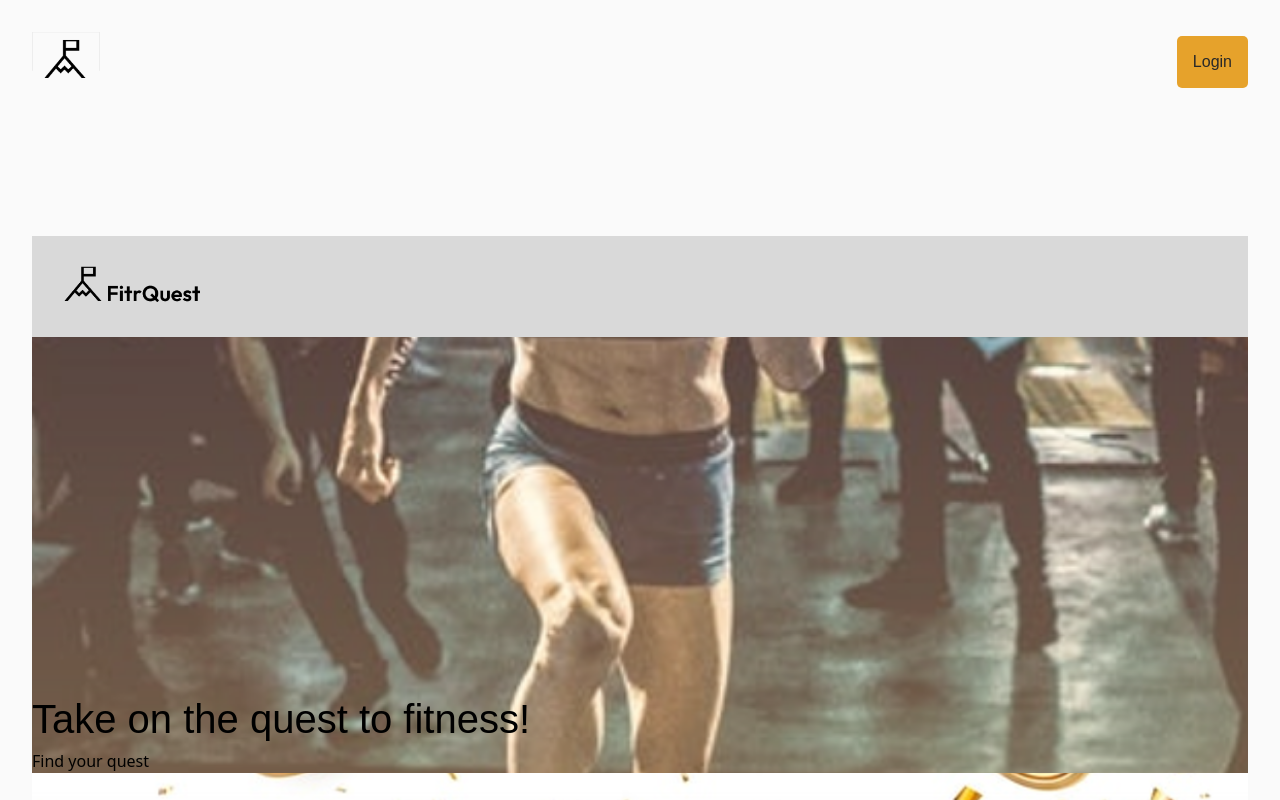
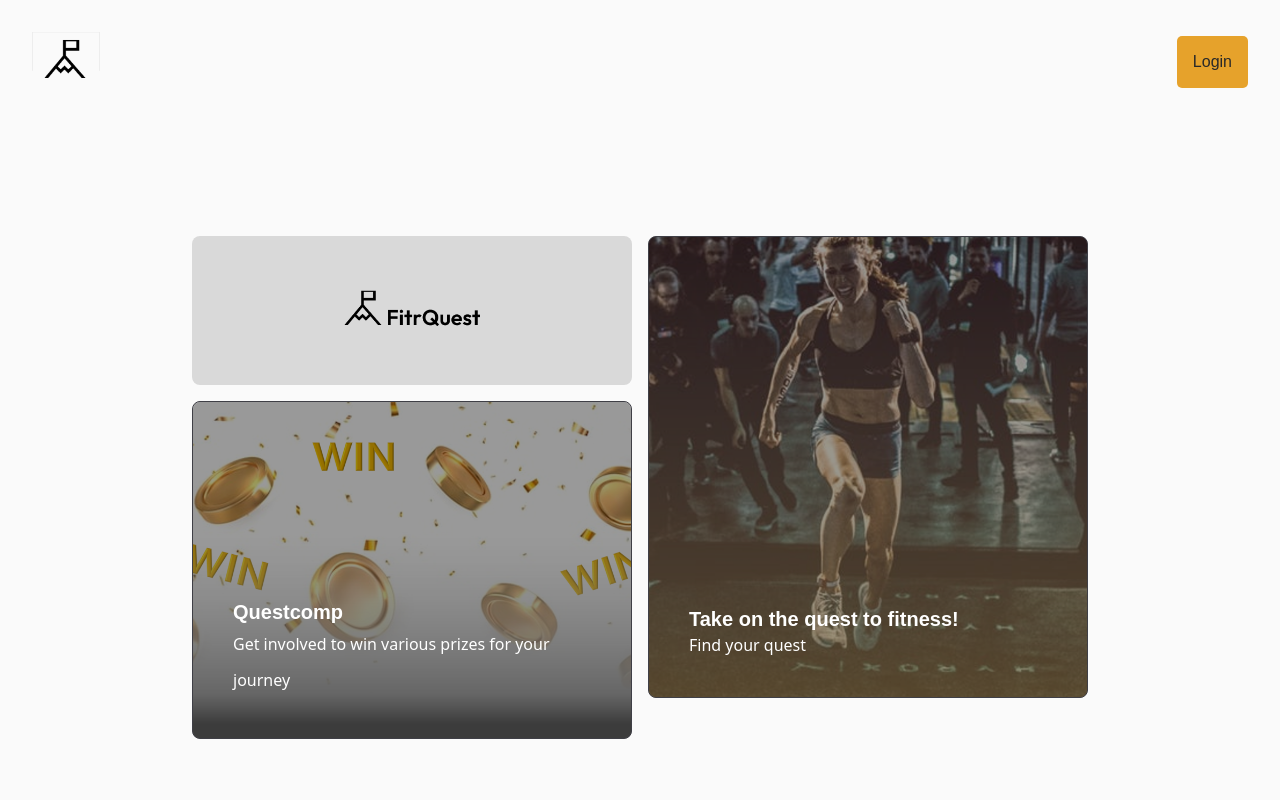
Before and after one commit to Nathan-47/fitrquest, a React (Vite) app in the folder src/: page / in a window 1280 px wide. Shown: the top 800 px of the page. Built offline with nearby package versions, Linux system fonts and the light colour scheme; a web font is replaced by a local one.

Commit message:
content directory update

```diff
--- a/src/tailwind.config.js
+++ b/src/tailwind.config.js
@@ -1,6 +1,6 @@
 /** @type {import('tailwindcss').Config} */
 export default {
-  content: ['./index.html', './src/**/*.{js,ts,jsx,tsx}'],
+  content: ['./index.html', './**/*.{js,ts,jsx,tsx}'],
   theme: {
     extend: {},
   },
```
